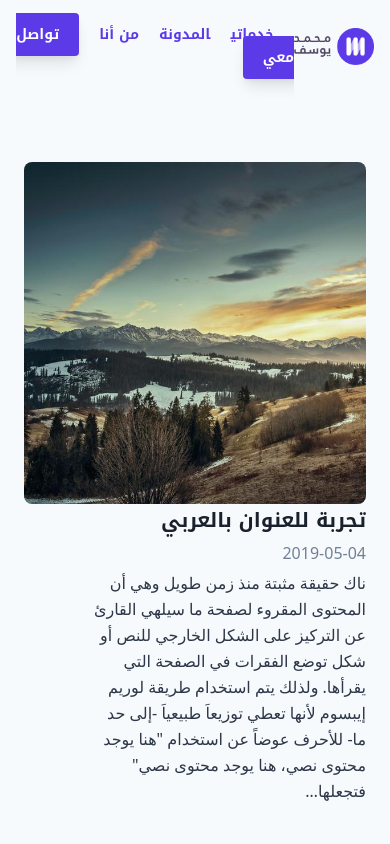
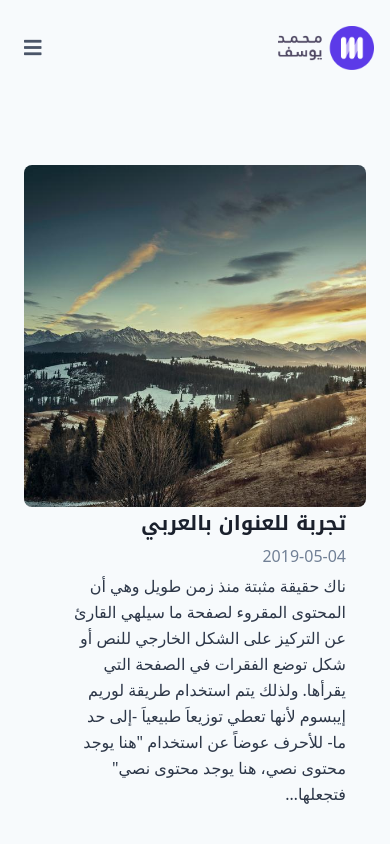
Before and after one commit to MohamedYoussouf/mywebsite, a Gatsby site: page /blog in a window 390 px wide. Shown: the top 844 px of the page. Built offline with nearby package versions, Linux system fonts and the light colour scheme; Gatsby itself is replaced by a stand-in of ours; a web font is replaced by a local one.

Commit message:
Add mobile menu

```diff
--- a/src/components/layout.js
+++ b/src/components/layout.js
@@ -6,6 +6,7 @@ import Helmet from 'react-helmet';
 
 import Navbar from './navbar'
 import Footer from './footer'
+import MobileMenu from './mobileMenu'
 
 
 
@@ -15,9 +16,29 @@ class Layout extends Component {
   constructor(props) {
     super(props);
 
-    this.state = {};
+    this.state = {
+      isMobile: false,
+      openMobileMenu:false
+    };
   }
 
+  componentDidMount(){
+    window.addEventListener('resize', this.handleScreenWidth)
+    this.handleScreenWidth()
+  }
+
+  handleScreenWidth = () => {
+    if (window.innerWidth <= 400) {
+      this.setState({isMobile: true})
+    } else {
+      this.setState({isMobile: false})
+    }
+  }
+
+  toggleMenu = () => {
+    this.setState({openMobileMenu:!this.state.openMobileMenu})
+    console.log(this.state.openMobileMenu)
+  }
 
   render() {
     return (
@@ -30,41 +51,16 @@ class Layout extends Component {
             { name: 'google-site-verification', content: '03RM5DUW0ENe-9eoaex01B3zyH1CoGxhB84zplQr9dU' },
           ]}
         />
-        <Navbar/>
+        <Navbar isMobile={this.state.isMobile} click={()=>this.toggleMenu()}/>
         <div id="content">
           <div>
             {this.props.children}
           </div>
         </div>
         <Footer/>
+        <MobileMenu isMenuOpen={this.state.openMobileMenu} close={()=>this.toggleMenu()}/>
       </div>
     );
-  }
-
-  pageTrans (dir) {
-
-      this.setState({isPageTransition: 'container is-transition'});
-      // this.setState({isPageTransition: 'container'});
-
-
-      setTimeout(function() {
-
-        if (dir) {
-
-          this.setState({direction: dir});
-        }
-      }.bind(this), 500);
-
-      setTimeout(function() {
-
-        this.setState({isPageTransition: 'container'});
-      }.bind(this), 1000);
-
-    // }
-    // else {
-    //   this.setState({isPageTransition: 'container'})
-    // }
-
   }
 };
 
--- /dev/null
+++ b/src/components/mobileMenu.js
@@ -0,0 +1,25 @@
+import React from 'react';
+import {Link} from 'gatsby';
+
+const MobileMenu = (props) => {
+    let classes = 'fixed top-0 left-0 right-0 bottom-0 z-10 bg-primary p-5 flex flex-col items-center justify-center invisible opacity-0 transition-all duration-500'
+    if (props.isMenuOpen) {
+        classes = 'fixed top-0 left-0 right-0 bottom-0 z-10 bg-primary p-5 flex flex-col items-center justify-center visible opacity-100 transition-all duration-500'
+    } else {
+        classes = 'fixed top-0 left-0 right-0 bottom-0 z-10 bg-primary p-5 flex flex-col items-center justify-center invisible opacity-0 transition-all duration-500'
+    }
+    console.log(props.isMenuOpen)
+    return (
+        <div
+            onClick={props.close}
+            className={classes}>
+            <button className="absolute top-0 right-0 p-5 text-white text-3xl"><i className="fas fa-times    "></i></button>
+            <Link className="text-white py-5 text-2xl font-display font-bold" to="services">خدماتي</Link>
+            <Link className="text-white py-5 text-2xl font-display font-bold" to="blog">المدونة</Link>
+            <Link className="text-white py-5 text-2xl font-display font-bold" to="blog">من أنا</Link>
+            <Link className="text-white py-5 text-2xl font-display font-bold" to="blog">تواصل معي</Link>
+        </div>
+    );
+}
+
+export default MobileMenu;
--- a/src/components/navbar.js
+++ b/src/components/navbar.js
@@ -11,7 +11,6 @@ class Navbar extends Component {
     constructor(props){
         super(props)
         this.state = {
-            isScrolled: false,
         }
     }
     componentDidMount(){
@@ -28,28 +27,22 @@ class Navbar extends Component {
         }
       }
     render(){
-        let homeClass = this.props.isHome?'home':'';
-        let btnClass = 'mr-5 px-5 py-2 bg-primary text-white rounded shadow-lg';
 
-        if (this.props.isHome) {
-            homeClass = 'home';
-            btnClass = 'mr-5 px-5 py-2 bg-white text-primary rounded shadow-lg  !important'
-        } else {
-            homeClass = '';
-            btnClass = 'mr-5 px-5 py-2 bg-primary text-white rounded shadow-lg'
-
-        }
 
         return (
             <nav className={`navbar`}>
                 <div className="container-inner mx-auto px-4 flex justify-between items-center">
                     <Link to="/"><img src={Logo} className=" w-24" /></Link>
+                    {!this.props.isMobile? (
                     <div className=" text-sm">
                         <Link className="mr-5" to="services">خدماتي</Link>
                         <Link className="mr-5" to="blog">المدونة</Link>
                         <Link className="mr-5" to="blog">من أنا</Link>
-                        <Link className={btnClass} to="blog">تواصل معي</Link>
+                        <Link className="mr-5 px-5 py-2 bg-primary text-white rounded shadow-lg" to="blog">تواصل معي</Link>
                     </div>
+                    ): (
+                        <button onClick={this.props.click} className="text-xl px-2 py-2"><i className="fas fa-bars"></i></button>
+                    )}
                 </div>
             </nav>
         )
--- a/src/pages/index.js
+++ b/src/pages/index.js
@@ -35,7 +35,7 @@ const IndexPage = () => {
           <h3 className="text-center text-3xl mb-16">أعمالي</h3>
           <div className="flex flex-col">
             <a href="#" className="work">
-              <img src="https://via.placeholder.com/800x400"/>
+              <img src="https://via.placeholder.com/800x500"/>
               <div className="info">
                 <h4>موقع Djibuy</h4>
               </div>
--- a/src/templates/blog.js
+++ b/src/templates/blog.js
@@ -14,8 +14,8 @@ function BlogPage(props) {
     const postList = props.data.allMarkdownRemark.edges.map(post=>{
         return (
             <div className="py-5 px-0 md:flex mb-5 border-b-2 border-gray-300">
-                <Img className=" w-auto md:w-1/4 md:ml-4 self-start rounded-lg" fluid={post.node.frontmatter.featuredImage.childImageSharp.fluid}/>
-              <div className="w-4/5">
+              <Img className=" w-auto md:w-1/4 md:ml-4 self-start rounded-lg" fluid={post.node.frontmatter.featuredImage.childImageSharp.fluid}/>
+              <div className="w-4/5 mr-5">
                 <a className="mb-1 block hover:no-underline" href={post.node.frontmatter.path}><h3 className=" text-xl font-bold mb-0">{post.node.frontmatter.title}</h3></a>
                 <span className=" text-base text-gray-600 mb-1 inline-block">{post.node.frontmatter.date}</span>
                 <p className=" text-base text-gray-800 text-sm leading-relaxed">{post.node.excerpt}</p>
```
Also changed, not shown: src/styles/index.scss (line endings or trailing spaces).
